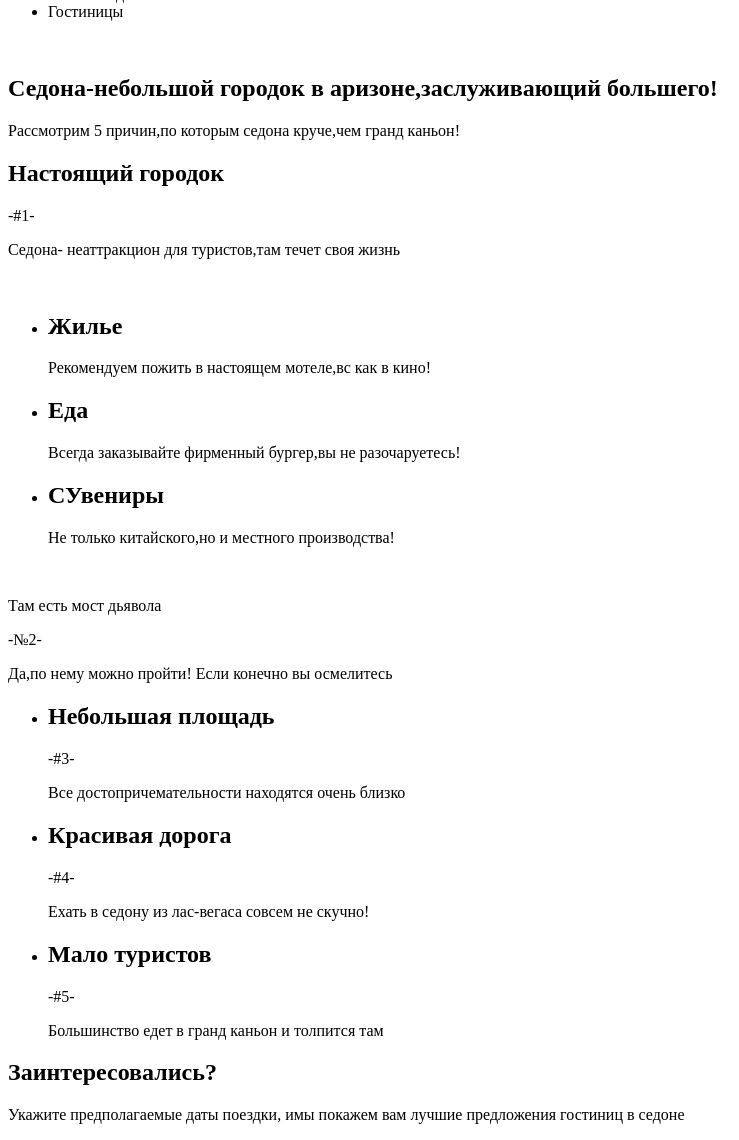
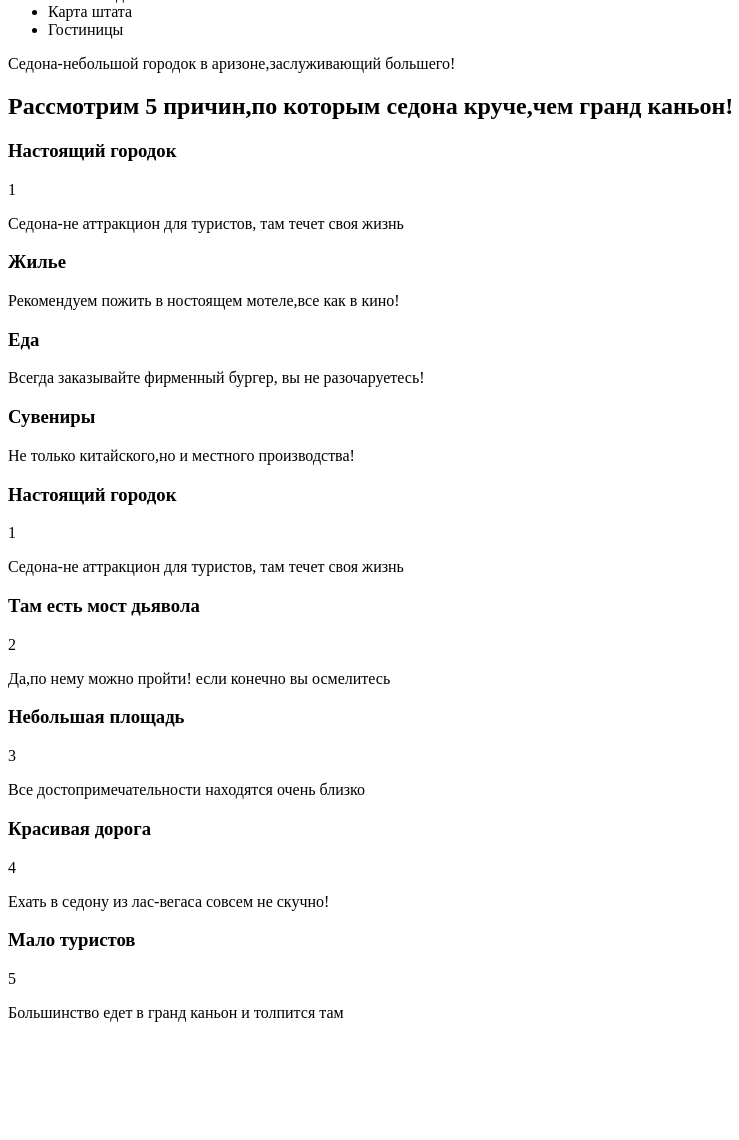
Before and after one commit to reynikman/646173-sedona-1, a plain HTML site: page index.html in a window 1280 px wide. Shown: the part 49-1189 px from the top of the page, without its empty margins (0-739 px from the left). After the commit the page ends 1087 px from the top, so only its background shows below. Drawn offline with Linux system fonts and the light colour scheme.

Commit message:
Первая страница1

```diff
--- a/index.html
+++ b/index.html
@@ -1,4 +1,4 @@
-<!DOCTYPE html>
+ <!DOCTYPE html>
 <html lang="ru">
   <head>
     <meta charset="utf-8">
@@ -10,72 +10,110 @@
   		<ul>
   			<li>Информация</li>
   			<li>Фото и видео</li>
+  			<li>Карта штата</li>
   			<li>Гостиницы</li>
   		</ul>
   	</nav>
   	</header>
-  	<img scr=".photo">
   	<main>
-  		<div>
-  		<h2>Седона-небольшой городок в аризоне,заслуживающий большего!</h2>
-  		<p>Рассмотрим 5 причин,по которым седона круче,чем гранд каньон!</p>
+  		<section class="fuatures">
+  		<p class="features__welcome">
+  		Седона-небольшой городок в аризоне,заслуживающий большего!
+  	</p>
+  		<h2 class="features__tittle">
+  		Рассмотрим 5 причин,по которым седона круче,чем гранд каньон!
+  	</h2>
+  	<div class="features__element features__element_one">
+  		<h3 class="feature__tittle">
+  			Настоящий городок
+  		</h3>
+  		<p class="feature__number">
+  			1
+  		</p>
+  		<p class="feature__desc">
+  			Седона-не аттракцион для туристов, там течет своя жизнь
+  		</p>
+  	</div>
+  	<div class="benefits">
+  		<div class="benefit__one">
+  			<h3 class="benefit__tittle">
+  				Жилье
+  			</h3>
+  			<p class="benefit__desc">
+  				Рекомендуем пожить в ностоящем мотеле,все как в кино!
+  			</p>
   		</div>
-  		<section>
-  			<div>
-  				<h2>Настоящий городок</h2>
-  				<p>-#1-</p>
-  				<p>Седона- неаттракцион для туристов,там течет своя жизнь</p>
-  			</div>
-  			<img scr=".photodom">
-  		</section>
-  		<section>
-  			<ul>
-  				<li>
-  					<h2>Жилье</h2>
-  				<p>Рекомендуем пожить в настоящем мотеле,вс как в кино!</p>
-  			</li>
-  				<li>
-  					<h2>Еда</h2>
-  				<p>Всегда заказывайте фирменный бургер,вы не разочаруетесь!</p>
-  			</li>
-  				<li>
-  					<h2>СУвениры</h2>
-  				<p>Не только китайского,но и местного производства!</p>
-  			</li>
-  			</ul>
-  		</section>
-  		<section>
-  			<img scr=".photoskala">
-  			<div>
-  				<p>Там есть мост дьявола</p>
-  				<p>-№2-</p>
-  				<p>Да,по нему можно пройти! Если конечно вы осмелитесь</p>
-  			</div>
-  		</section>
-  		<div>
-  			<ul>
-  				<li>
-  					<h2>Небольшая площадь</h2>
-  					<p>-#3-</p>
-  					<p>Все достопричемательности находятся очень близко</p>
-  				</li>
-  				<li>
-  					<h2>Красивая дорога</h2>
-  					<p>-#4-</p>
-  					<p>Ехать в седону из лас-вегаса совсем не скучно!</p>
-  				</li>
-  				<li>
-  					<h2>Мало туристов</h2>
-  					<p>-#5-</p>
-  					<p>Большинство едет в гранд каньон и толпится там</p>
-  				</li>
-  			</ul>
+  		<div class="benefit__two">
+  			<h3 class="benefit__tittle">
+  				Еда
+  			</h3>
+  			<p class="benefit__desc">
+  				Всегда заказывайте фирменный бургер, вы не разочаруетесь!
+  			</p>
   		</div>
-  		<div>
-  			<h2>Заинтересовались?</h2>
-  			<p>Укажите предполагаемые даты поездки, имы покажем вам лучшие предложения гостиниц в седоне</p>
+  		<div class="benefit__three">
+  			<h3 class="benefit__tittle">
+  				Сувениры
+  			</h3>
+  			<p class="benefit__desc">
+  				Не только китайского,но и местного производства!
+  			</p>
   		</div>
-
+  		<div class="features__element features__element_one">
+  		<h3 class="feature__tittle">
+  			Настоящий городок
+  		</h3>
+  		<p class="feature__number">
+  			1
+  		</p>
+  		<p class="feature__desc">
+  			Седона-не аттракцион для туристов, там течет своя жизнь
+  		</p>
+  	</div>
+  	<div class="features__element features__element_two">
+  		<h3 class="feature__tittle">
+  			Там есть мост дьявола
+  		</h3>
+  		<p class="feature__number">
+  			2
+  		</p>
+  		<p class="feature__desc">
+  			Да,по нему можно пройти! если конечно вы осмелитесь
+  		</p>
+  	</div>
+  	<div class="features__element features__element_three">
+  		<h3 class="feature__tittle">
+  			Небольшая площадь
+  		</h3>
+  		<p class="feature__number">
+  			3
+  		</p>
+  		<p class="feature__desc">
+  			Все достопримечательности находятся очень близко
+  		</p>
+  	</div>
+  	<div class="features__element features__element_four">
+  		<h3 class="feature__tittle">
+  			Красивая дорога
+  		</h3>
+  		<p class="feature__number">
+  			4
+  		</p>
+  		<p class="feature__desc">
+  			Ехать в седону из лас-вегаса совсем не скучно!
+  		</p>
+  	</div>
+  	<div class="features__element features__element_five">
+  		<h3 class="feature__tittle">
+  			Мало туристов
+  		</h3>
+  		<p class="feature__number">
+  			5
+  		</p>
+  		<p class="feature__desc">
+  			Большинство едет в гранд каньон и толпится там
+  		</p>
+  	</div>
   </main>
 
 
```
